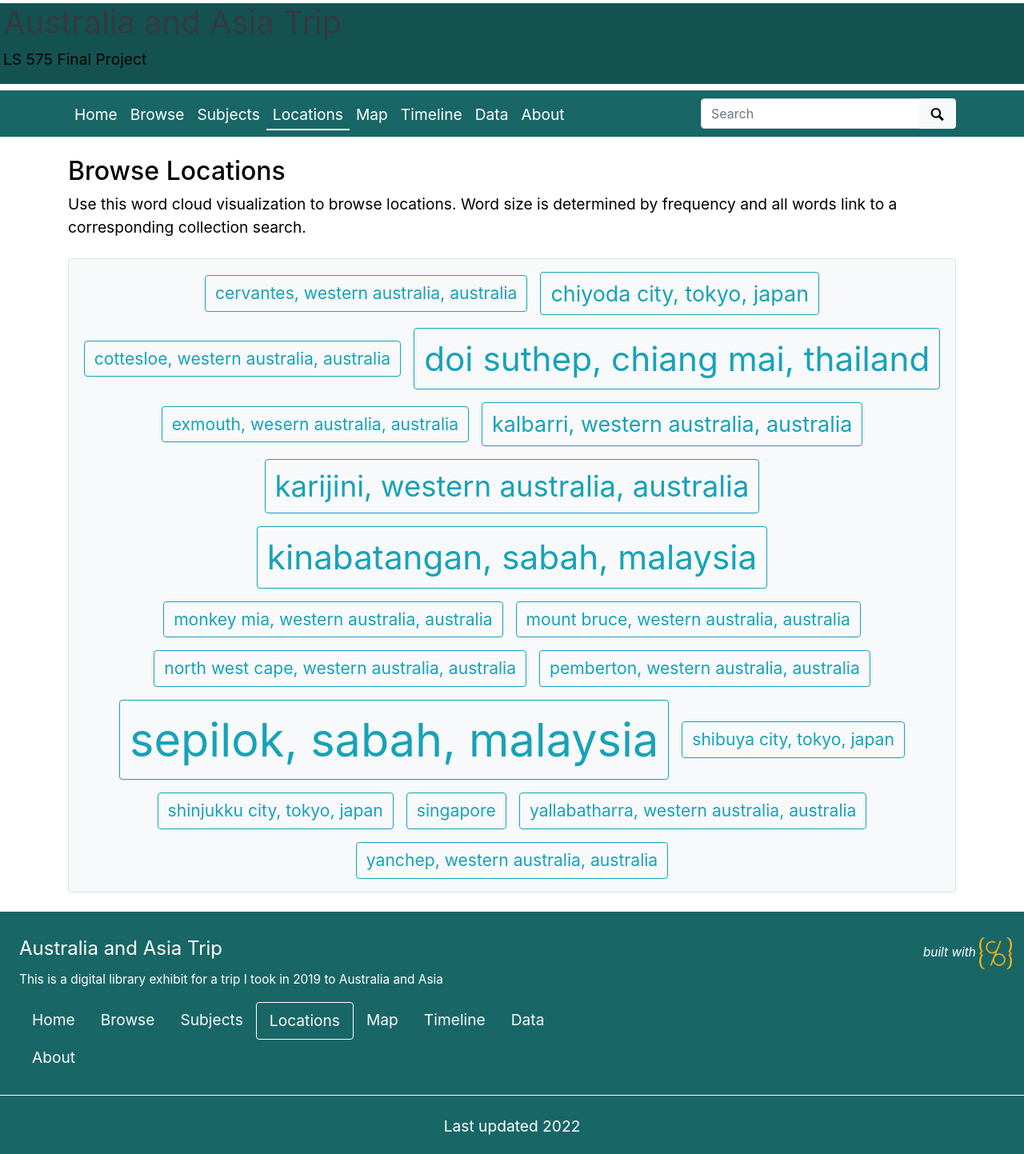
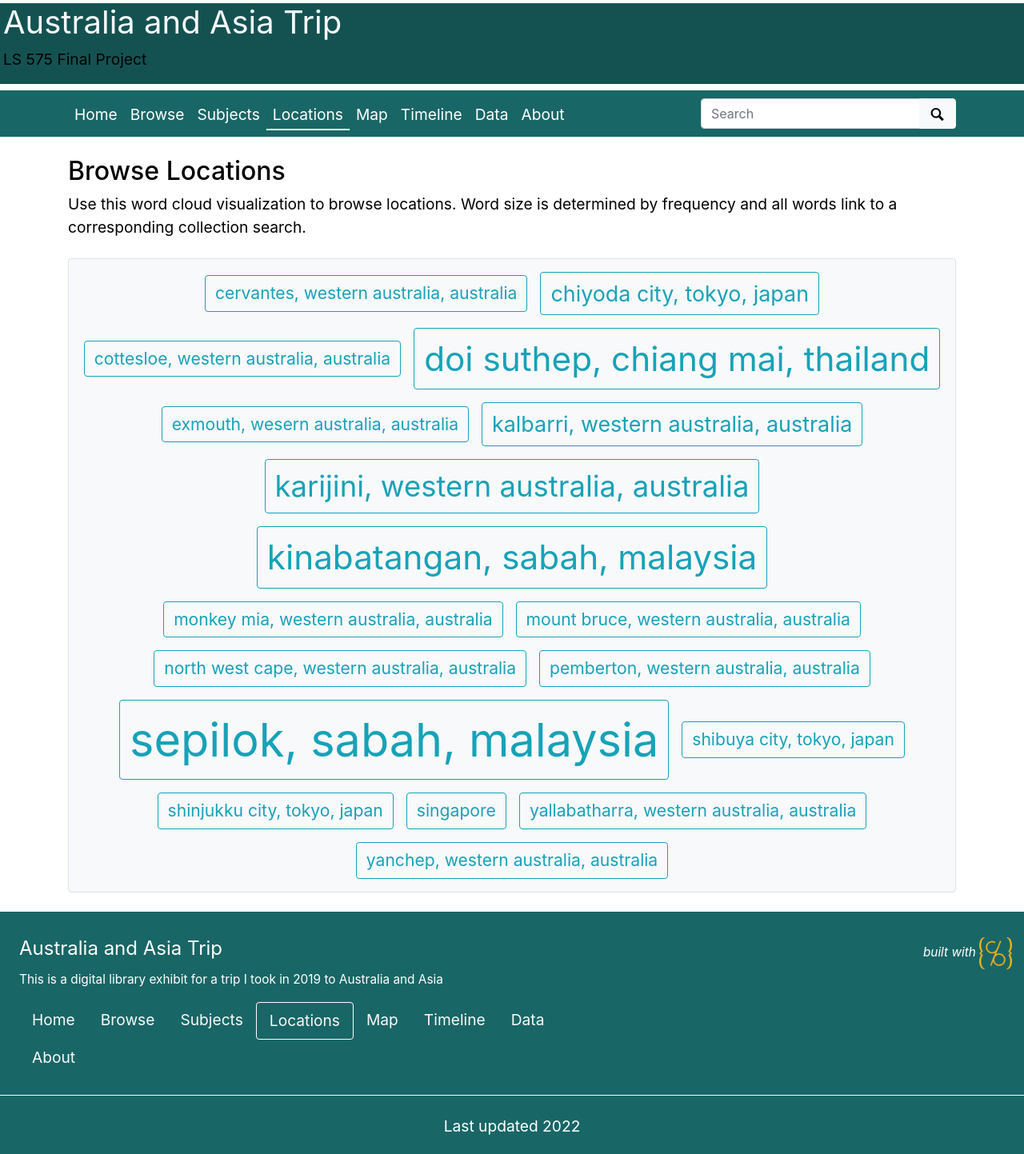
Before and after one commit to mikasmith97/final.github.io, a Jekyll site: the page built from pages/locations.md, in a window 1280 px wide. Shown: the whole page at 80% size. Built offline with Jekyll 4.4.1, drawn with Linux system fonts in a browser that asks for light colours.

Commit message:
Update collection-banner.html

```diff
--- a/_includes/collection-banner.html
+++ b/_includes/collection-banner.html
@@ -30,7 +30,7 @@
 <div class="container-fluid mb-1 p-1">
     <div class="row align-items-center">
         <div id="title" class="{% if site.organization-logo-banner %}col-md-9{% else %}col-12{% endif %}" style="background-color:#145252">
-            <h1><a class="text-dark font-weight-normal" href="{{ site.baseurl }}/" >{{ site.title }}</a></h1>
+            <h1><a class="text-light font-weight-normal" href="{{ site.baseurl }}/" >{{ site.title }}</a></h1>
             {% if site.tagline %}<p>{{ site.tagline }}</p>{% endif %}
         </div>
         {% if site.organization-logo-banner %}
```
